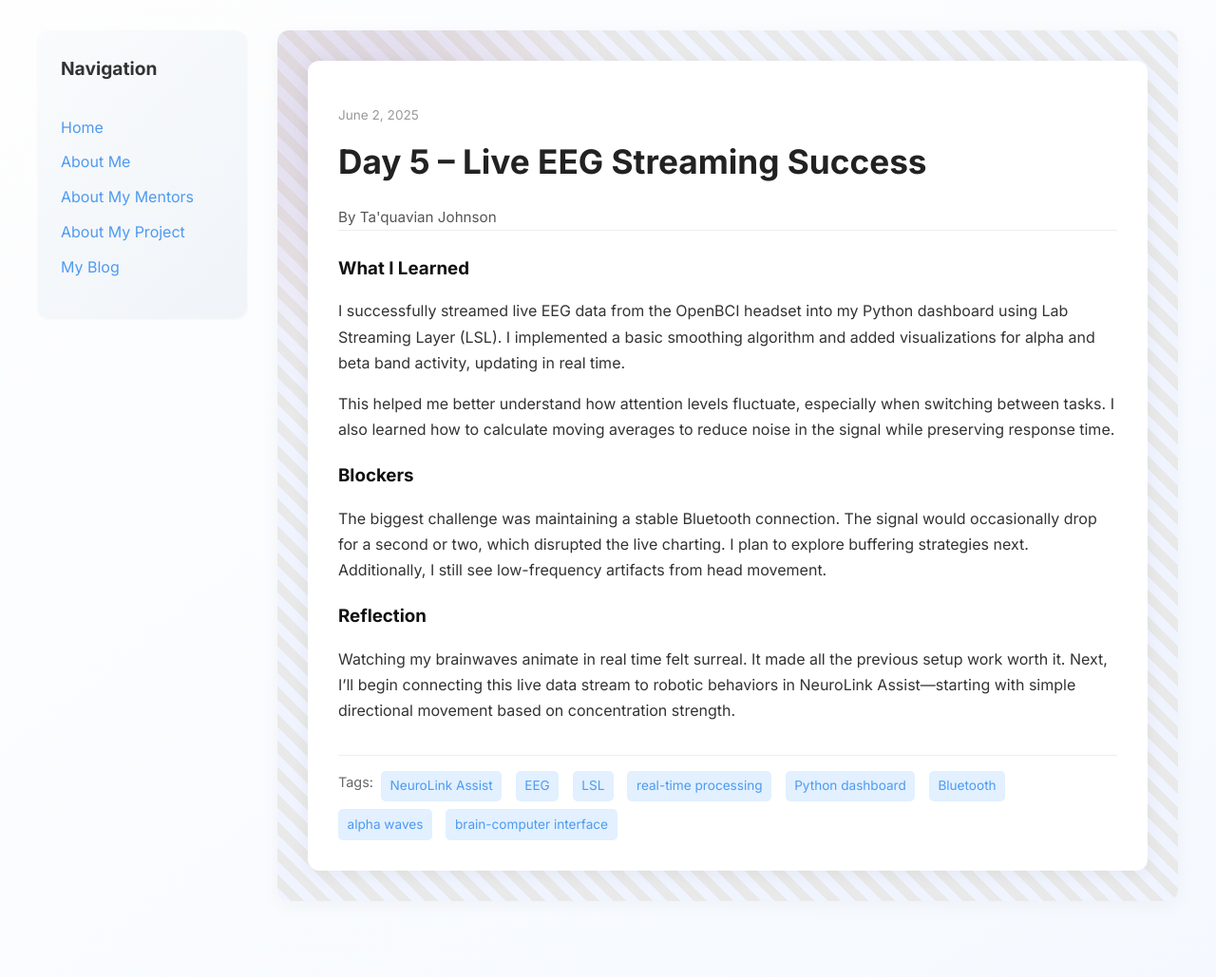
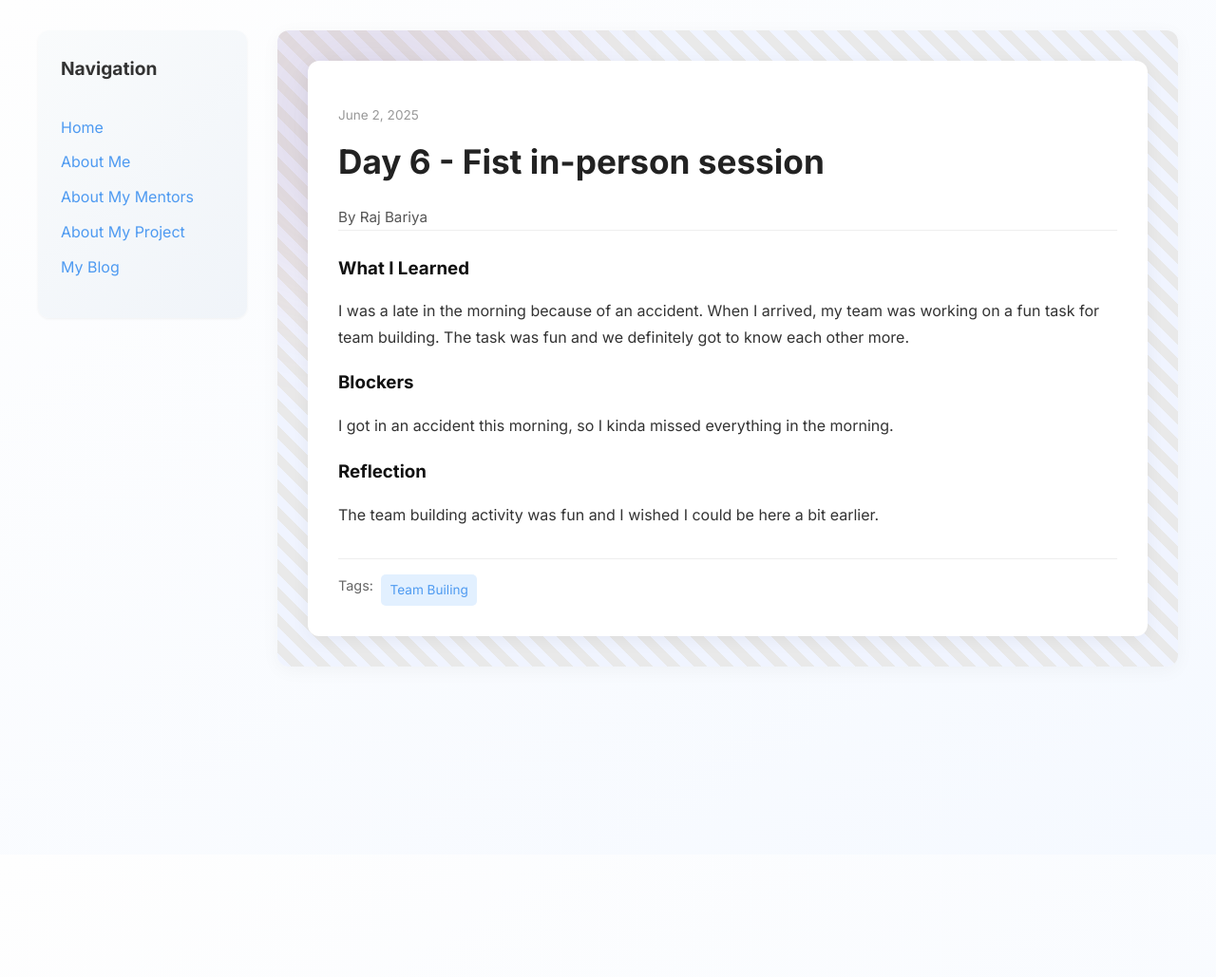
Before and after one commit to rajbariyaa/rajbariyaa.github.io, a Jekyll site: the page built from _posts/2025-06-02-day-5.md, in a window 1280 px wide. Shown: the whole page at 95% size. Built offline with Jekyll 4.4.1, drawn with Linux system fonts in a browser that asks for light colours; after the commit the page ends 900 px from its top, so only the background shows below that.

Commit message:
Update 2025-06-02-day-5.md

```diff
--- a/_posts/2025-06-02-day-5.md
+++ b/_posts/2025-06-02-day-5.md
@@ -1,19 +1,17 @@
 ---
 layout: post
-title: "Day 5 – Live EEG Streaming Success"
+title: "Day 6 - Fist in-person session"
 date: 2025-06-02
-author: Ta'quavian Johnson
+author: Raj Bariya
 permalink: /day5.html
-tags: ["NeuroLink Assist", "EEG", "LSL", "real-time processing", "Python dashboard", "Bluetooth", "alpha waves", "brain-computer interface"]
+tags: ["Team Builing"]
 
 what_i_learned: |
-  I successfully streamed live EEG data from the OpenBCI headset into my Python dashboard using Lab Streaming Layer (LSL). I implemented a basic smoothing algorithm and added visualizations for alpha and beta band activity, updating in real time.
-
-  This helped me better understand how attention levels fluctuate, especially when switching between tasks. I also learned how to calculate moving averages to reduce noise in the signal while preserving response time.
+  I was a late in the morning because of an accident. When I arrived, my team was working on a fun task for team building. The task was fun and we definitely got to know each other more.
 
 blockers: |
-  The biggest challenge was maintaining a stable Bluetooth connection. The signal would occasionally drop for a second or two, which disrupted the live charting. I plan to explore buffering strategies next. Additionally, I still see low-frequency artifacts from head movement.
+  I got in an accident this morning, so I kinda missed everything in the morning.
 
 reflection: |
-  Watching my brainwaves animate in real time felt surreal. It made all the previous setup work worth it. Next, I’ll begin connecting this live data stream to robotic behaviors in NeuroLink Assist—starting with simple directional movement based on concentration strength.
+  The team building activity was fun and I wished I could be here a bit earlier.
 ---
```
